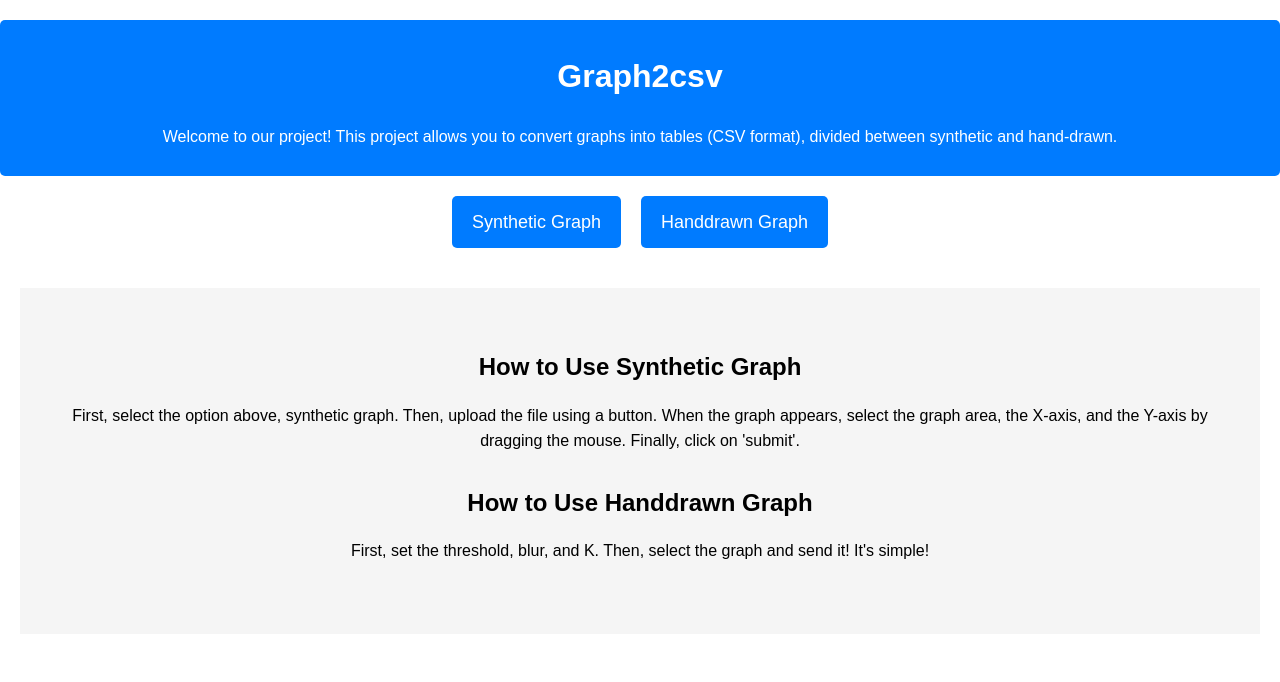
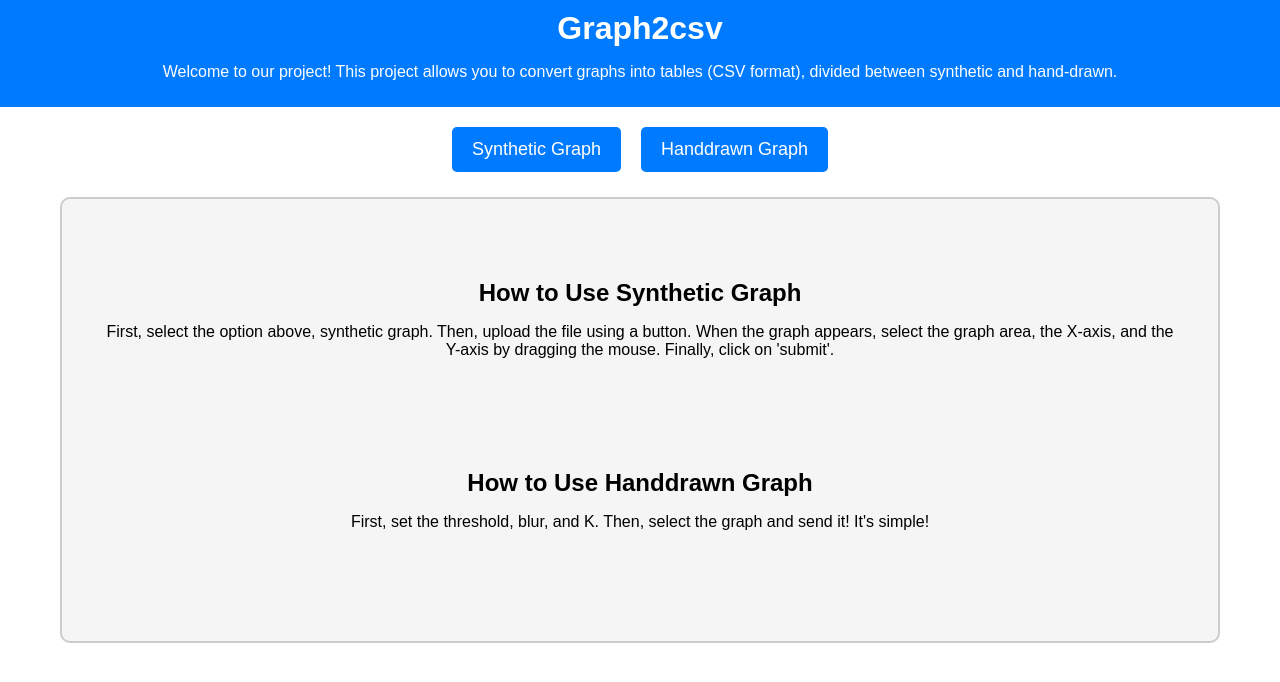
Before and after one commit to RicardoRibeiroRodrigues/graph-reader, a Flask app: page / in a window 1280 px wide. Shown: the top 682 px of the page. Run offline with Flask 3, Linux system fonts and the light colour scheme.

Commit message:
Add files via upload

```diff
--- a/templates/header.html
+++ b/templates/header.html
@@ -5,5 +5,5 @@
         </span>
         Home
     </button>
-    <span class="site-name">Graph2csv</span>
+    <span class="site-name">Graph2csv - Select the graph you want and send it.</span>
 </header>
--- a/templates/index.html
+++ b/templates/index.html
@@ -9,12 +9,6 @@
     <script defer src="/static/script.js"></script>
     <title>Graph Scanner</title>
     <style>
-        body {
-            font-family: Arial, sans-serif;
-            margin: 0;
-            padding: 0;
-            line-height: 1.6;
-        }
 
         #project-description {
             margin: 20px;
@@ -26,8 +20,11 @@
             background-color: #007BFF;
             color: #fff;
             padding: 10px 20px;
-            border-radius: 5px;
-            margin-top: 20px;
+            font-family: Arial, Helvetica, sans-serif;
+
+        }
+        .teste h1 {
+            margin: 0; /* Define a margem superior como zero para o título h1 */
         }
 
         .button-container {
@@ -50,21 +47,30 @@
         .button:hover {
             background-color: #0056b3;
         }
+
         .usage-instructions {
             background-color: #f5f5f5;
             padding: 40px 20px;
-            margin-top: 40px;
             text-align: center;
+            width: 90%;
+            border: 2px solid #ccc;
+            border-radius: 10px;
+            margin: 25px auto; /* Centraliza a seção horizontalmente e adiciona margem externa */
         }
+
         .instruction-section {
             margin-bottom: 30px;
+            padding: 20px; /* Adicione preenchimento interno para espaçamento */
         }
+
         .instruction-section h2 {
             font-size: 24px;
             margin-bottom: 15px;
         }
+
         .instruction-section p {
             font-size: 16px;
+            margin-bottom: 20px; /* Adicione margem na parte inferior do parágrafo */
         }
     </style>
 </head>
```
Also changed, not shown: templates/handdrawn.html (+3 -4 lines).
